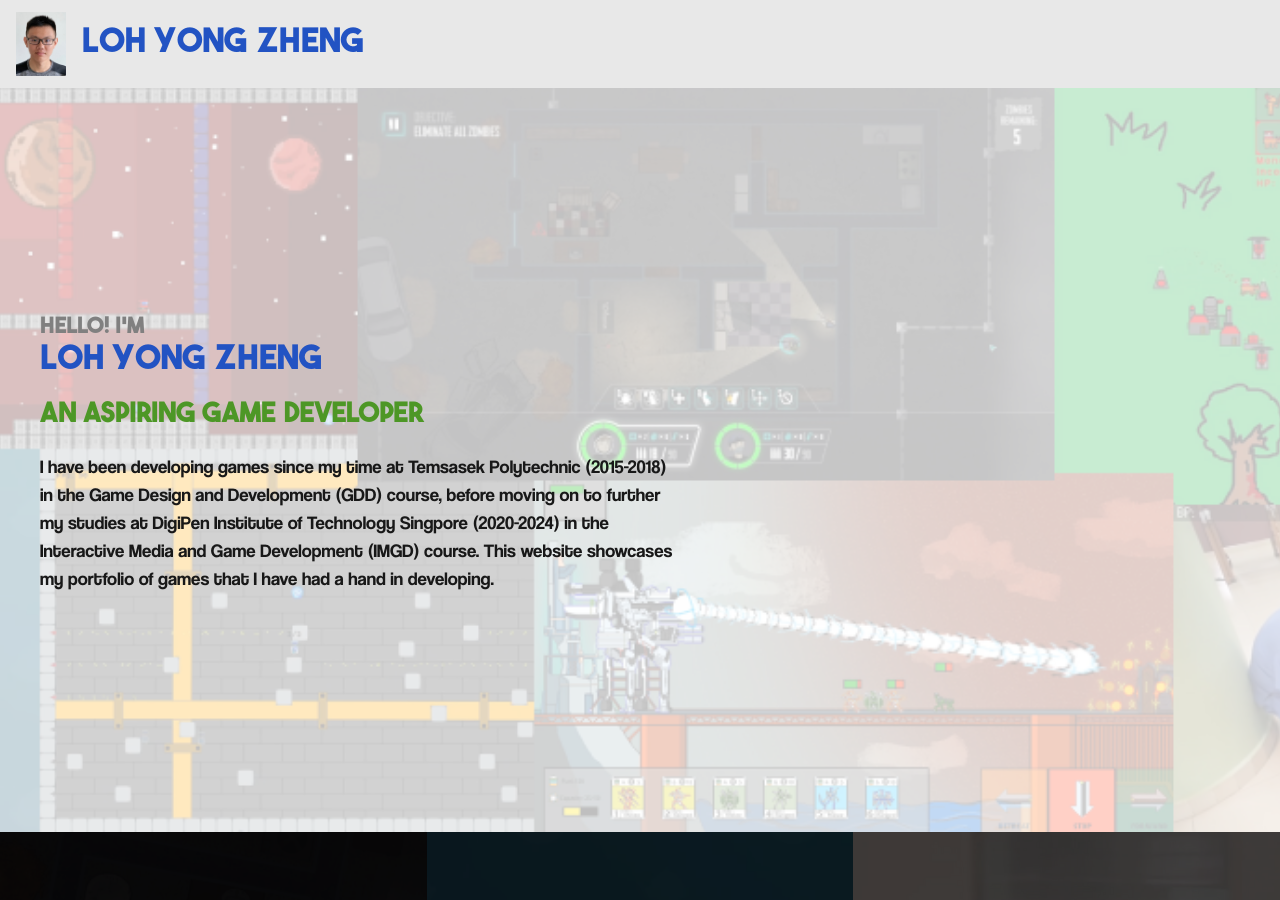
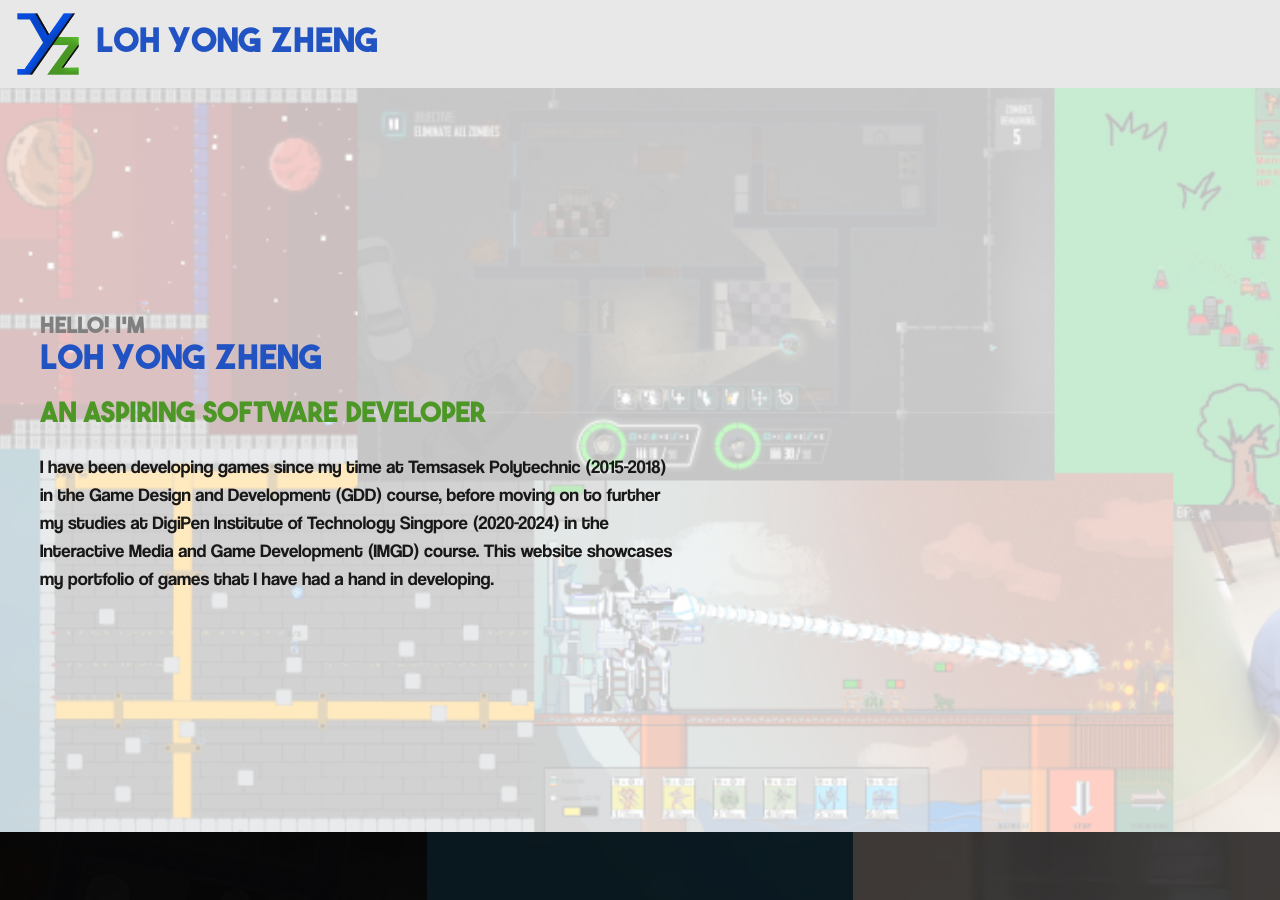
Before and after one commit to YareyareYaze/yareyareyaze.github.io, a Jekyll site: the page built from index.html, in a window 1280 px wide and 900 px high. Built offline with Jekyll 4.4.1, drawn with Linux system fonts in a browser that asks for light colours.

Commit message:
Logo update

```diff
--- a/_config.yml
+++ b/_config.yml
@@ -1,5 +1,5 @@
 title: Loh Yong Zheng
-icon: \assets\images\hero\Profile_Pic.png
+icon: \assets\images\hero\yz.png
 baseurl: "" # the subpath of your site, e.g. /blog
 url: "" # the base hostname & protocol for your site, e.g. http://example.com
 
--- a/_data/hero.yml
+++ b/_data/hero.yml
@@ -1,4 +1,4 @@
 name: Loh Yong Zheng
-title: An Aspiring Game Developer
+title: An Aspiring Software Developer
 about: I have been developing games since my time at Temsasek Polytechnic (2015-2018) in the Game Design and Development (GDD) course, before moving on to further my studies at DigiPen Institute of Technology Singpore (2020-2024) in the Interactive Media and Game Development (IMGD) course. This website showcases my portfolio of games that I have had a hand in developing.
 image: \assets\images\hero\Website_BG.png
```
Also changed, not shown: assets/images/hero/Profile_Pic.png (deleted), assets/images/hero/yz.png (added).
